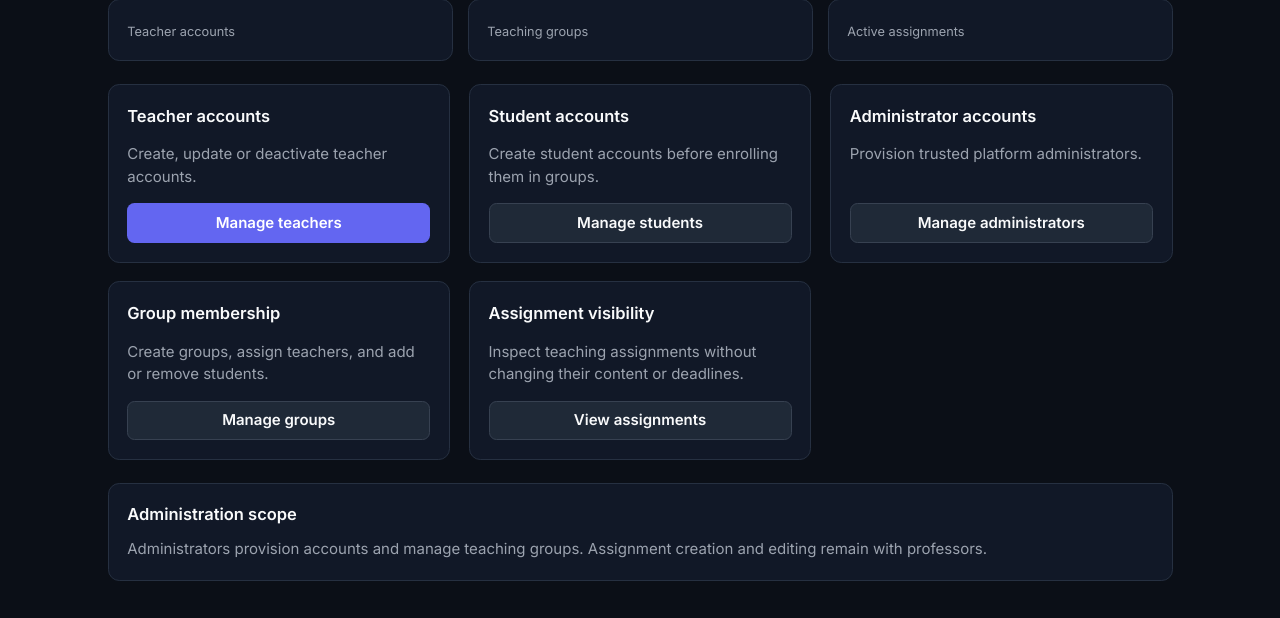
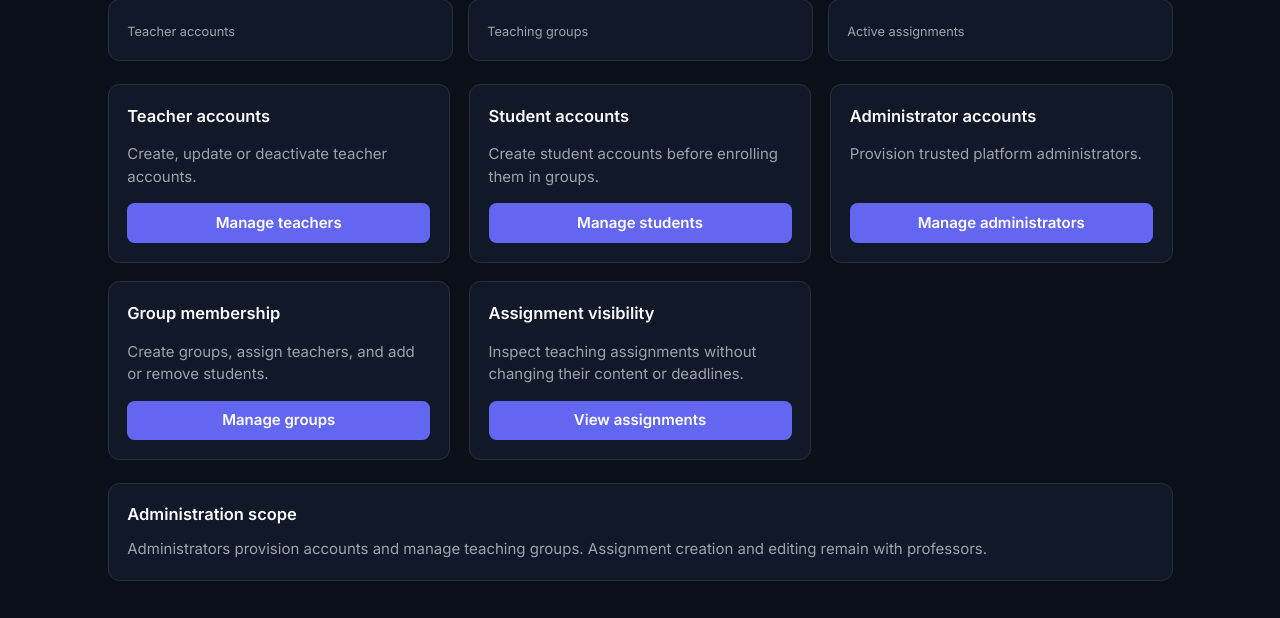
Before and after one commit to team-ok-ITPD/team-OK-itpd, a Django app: template app/v2/debug_gym/admin_panel/templates/admin_panel/dashboard.html in a window 1280 px wide. Shown: the part 205-823 px from the top of the page. Run offline with Django 5.2, Linux system fonts and the light colour scheme; the template is opened without the code that fills it, so the values that code supplies are empty.

Commit message:
style: unify administrator dashboard action buttons

```diff
--- a/app/v2/debug_gym/admin_panel/templates/admin_panel/dashboard.html
+++ b/app/v2/debug_gym/admin_panel/templates/admin_panel/dashboard.html
@@ -20,10 +20,10 @@
 </section>
 <section class="grid-cards admin-dashboard-actions" aria-label="Administration actions">
   <article class="card"><h2 class="card-title">Teacher accounts</h2><p class="text-muted">Create, update or deactivate teacher accounts.</p><a class="button primary" href="{% url 'admin_panel:users' %}">Manage teachers</a></article>
-  <article class="card"><h2 class="card-title">Student accounts</h2><p class="text-muted">Create student accounts before enrolling them in groups.</p><a class="button secondary" href="{% url 'admin_panel:students' %}">Manage students</a></article>
-  <article class="card"><h2 class="card-title">Administrator accounts</h2><p class="text-muted">Provision trusted platform administrators.</p><a class="button secondary" href="{% url 'admin_panel:administrators' %}">Manage administrators</a></article>
-  <article class="card"><h2 class="card-title">Group membership</h2><p class="text-muted">Create groups, assign teachers, and add or remove students.</p><a class="button secondary" href="{% url 'admin_panel:groups' %}">Manage groups</a></article>
-  <article class="card"><h2 class="card-title">Assignment visibility</h2><p class="text-muted">Inspect teaching assignments without changing their content or deadlines.</p><a class="button secondary" href="{% url 'admin_panel:assignments' %}">View assignments</a></article>
+  <article class="card"><h2 class="card-title">Student accounts</h2><p class="text-muted">Create student accounts before enrolling them in groups.</p><a class="button primary" href="{% url 'admin_panel:students' %}">Manage students</a></article>
+  <article class="card"><h2 class="card-title">Administrator accounts</h2><p class="text-muted">Provision trusted platform administrators.</p><a class="button primary" href="{% url 'admin_panel:administrators' %}">Manage administrators</a></article>
+  <article class="card"><h2 class="card-title">Group membership</h2><p class="text-muted">Create groups, assign teachers, and add or remove students.</p><a class="button primary" href="{% url 'admin_panel:groups' %}">Manage groups</a></article>
+  <article class="card"><h2 class="card-title">Assignment visibility</h2><p class="text-muted">Inspect teaching assignments without changing their content or deadlines.</p><a class="button primary" href="{% url 'admin_panel:assignments' %}">View assignments</a></article>
 </section>
 <section class="card"><h2 class="card-title">Administration scope</h2><p class="text-muted">Administrators provision accounts and manage teaching groups. Assignment creation and editing remain with professors.</p></section>
 </div>
```
Also changed, not shown: reports/week-08/ai-usage.md (+4 -0 lines).
